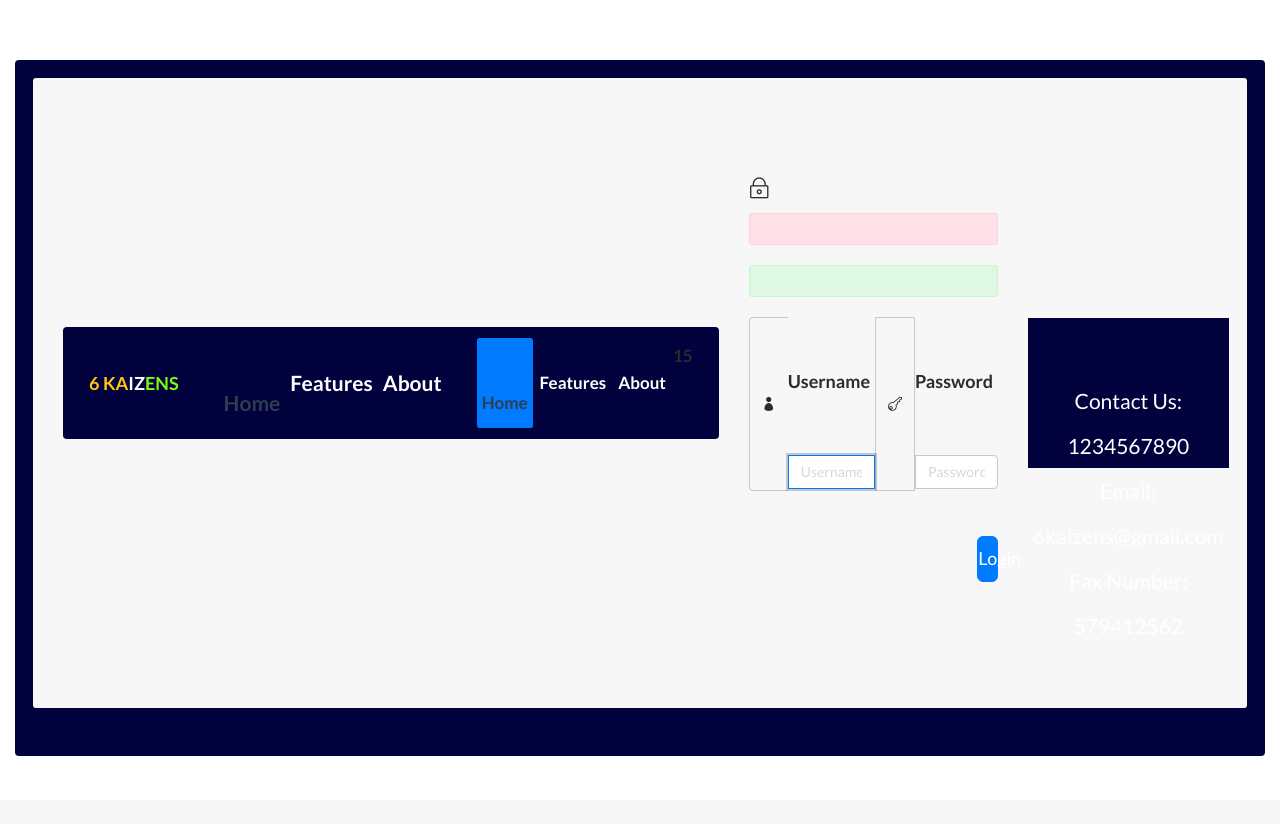
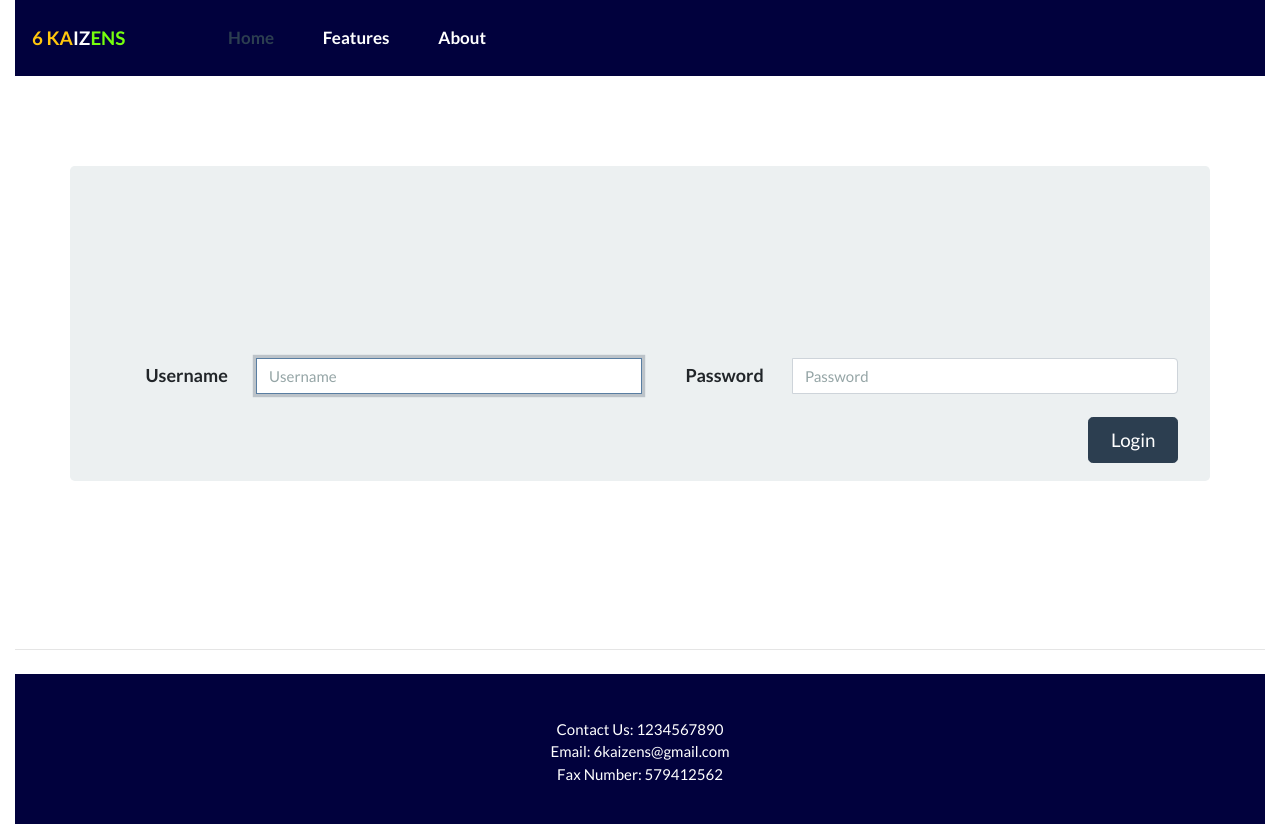
Before and after one commit to salarx/payroll, a PHP site: the page made by application/views/admin_login.php in a window 1280 px wide. Before the commit the page ends 756 px from the top, so only its background shows below. Run offline with PHP 8.4, Linux system fonts and the light colour scheme; the template is opened without the code that fills it, so the values that code supplies are empty; some libraries are stand-ins or nearby versions.

Commit message:
All login forms done

```diff
--- a/application/views/admin_login.php
+++ b/application/views/admin_login.php
@@ -6,41 +6,19 @@
         <meta name="description" content="Creative - Bootstrap 3 Responsive Admin Template">
         <meta name="author" content="GeeksLabs">
         <meta name="keyword" content="Creative, Dashboard, Admin, Template, Theme, Bootstrap, Responsive, Retina, Minimal">
-        <link rel="shortcut icon" href="<?php echo base_url(); ?>">
+        <link rel="shortcut icon" href="<?php echo base_url(); ?>img/abc.jpg">
+
+        <title>Login</title>
+                <link href="https://stackpath.bootstrapcdn.com/bootswatch/4.3.1/flatly/bootstrap.min.css" rel="stylesheet" integrity="sha384-T5jhQKMh96HMkXwqVMSjF3CmLcL1nT9//tCqu9By5XSdj7CwR0r+F3LTzUdfkkQf" crossorigin="anonymous">
 
 
-        <title>Login</title>
-
-
-
-        <link href="https://stackpath.bootstrapcdn.com/bootswatch/4.3.1/flatly/bootstrap.min.css" rel="stylesheet" integrity="sha384-T5jhQKMh96HMkXwqVMSjF3CmLcL1nT9//tCqu9By5XSdj7CwR0r+F3LTzUdfkkQf" crossorigin="anonymous">
-
-        <!-- Bootstrap CSS -->
-        <link href="<?php echo base_url(); ?>css/bootstrap.min.css" rel="stylesheet">
-        <!-- bootstrap theme -->
-        <link href="<?php echo base_url(); ?>css/bootstrap-theme.css" rel="stylesheet">
-        <!--external css-->
-        <!-- font icon -->
-        <link href="<?php echo base_url(); ?>css/elegant-icons-style.css" rel="stylesheet" />
-        <link href="<?php echo base_url(); ?>css/font-awesome.css" rel="stylesheet" />
-        <!-- Custom styles -->
-        <link href="<?php echo base_url(); ?>css/style.css" rel="stylesheet">
-        <link href="<?php echo base_url(); ?>css/style-responsive.css" rel="stylesheet" />
-
-        <!-- HTML5 shim and Respond.js IE8 support of HTML5 -->
-        <!--[if lt IE 9]>
-        <script src="<?php echo base_url(); ?>js/html5shiv.js"></script>
-        <script src="<?php echo base_url(); ?>js/respond.min.js"></script>
-        <![endif]-->
-            </head>
-    <body >
+    </head>
+    <body>
       <div class="container-fluid">
 
       <nav class="navbar navbar-expand-lg navbar-dark " style="background: #01013D; padding:17px; font-size: 17px">
-      <div class="container-fluid jumbotron">
-      <nav class="navbar navbar-expand-lg navbar-dark " style="background: #01013D">
 
-      	<a class="navbar-brand" href="<?php echo base_url(); ?>" style="color: #FFC70D"><b>6 KA<span class="lite" style="color: white">IZ</span><span class="lite" style="color: #76FF0D">ENS</span></b></a>
+        <a class="navbar-brand" href="<?php echo base_url(); ?>" style="color: #FFC70D"><b>6 KA<span class="lite" style="color: white">IZ</span><span class="lite" style="color: #76FF0D">ENS</span></b></a>
         <button class="navbar-toggler" type="button" data-toggle="collapse" data-target="#navbarColor01" aria-controls="navbarColor01" aria-expanded="false" aria-label="Toggle navigation">
           <span class="navbar-toggler-icon"></span>
         </button>
@@ -65,33 +43,9 @@
       </li>
     </ul>
   </div>
-        <div class="collapse navbar-collapse" id="navbarColor02">
-          <b>
-          <ul class="navbar-nav mr-auto nav-pills" style="font-size: 17px">
-            <li class="nav-item active" >
-              <a class="nav-link" href="<?php echo base_url(); ?>">
-                   &nbsp &nbsp &nbsp &nbsp &nbsp &nbsp &nbsp &nbsp &nbsp &nbsp &nbsp &nbsp
-                Home<span class="sr-only">(current)</span></a>
-            </li>
-            <li class="nav-item">
-              <a class="nav-link" href="#">
-                   &nbsp &nbsp &nbsp &nbsp &nbsp
-                Features</a>
-            </li>
-            <li class="nav-item">
-              <a class="nav-link" href="#">
-                   &nbsp &nbsp &nbsp &nbsp &nbsp
-                About</a>
-            </li>
-          <li>15
-          </li>
-          </ul>
-        </b>
-        </div>
 </nav>
-<br> <br> <br> <br>
-
-        <div class="container jumbotron">
+<br><br><br><br>
+            <div class="container jumbotron">
             <form class="login-form" action="<?php echo base_url(); ?>authentication_login/admin_authentication.html" method="post">
                 <div class="login-wrap">
                     <p class="login-img"><i class="icon_lock_alt"></i></p>
@@ -116,7 +70,6 @@
                         $this->session->unset_userdata('message');
                     }
                     ?>
-
                     <div class="input-group form-inline">
                         <span class="input-group-addon"><i class="icon_profile"></i></span>
                         &nbsp &nbsp &nbsp &nbsp &nbsp &nbsp &nbsp &nbsp
@@ -136,8 +89,8 @@
                     <button class="btn btn-primary btn-lg btn-block col-lg-1 float-right" type="submit">Login</button>
                 </div>
             </form>
-</div>
-<br><br><br><br>
+        </div>
+        <br><br><br><br><br>
         <hr class="my-4">
 
         <footer class="page-footer" style="background:  #01013D; color:white; height: 150px; padding:5px">
@@ -147,7 +100,8 @@
             Fax Number: 579412562<br>
           </center></p>
         </footer>
-      </div>
+
+
     </body>
 
 
```
Also changed, not shown: application/views/login_emp.php (+26 -17 lines), application/views/hod_login.php (line endings or trailing spaces).
